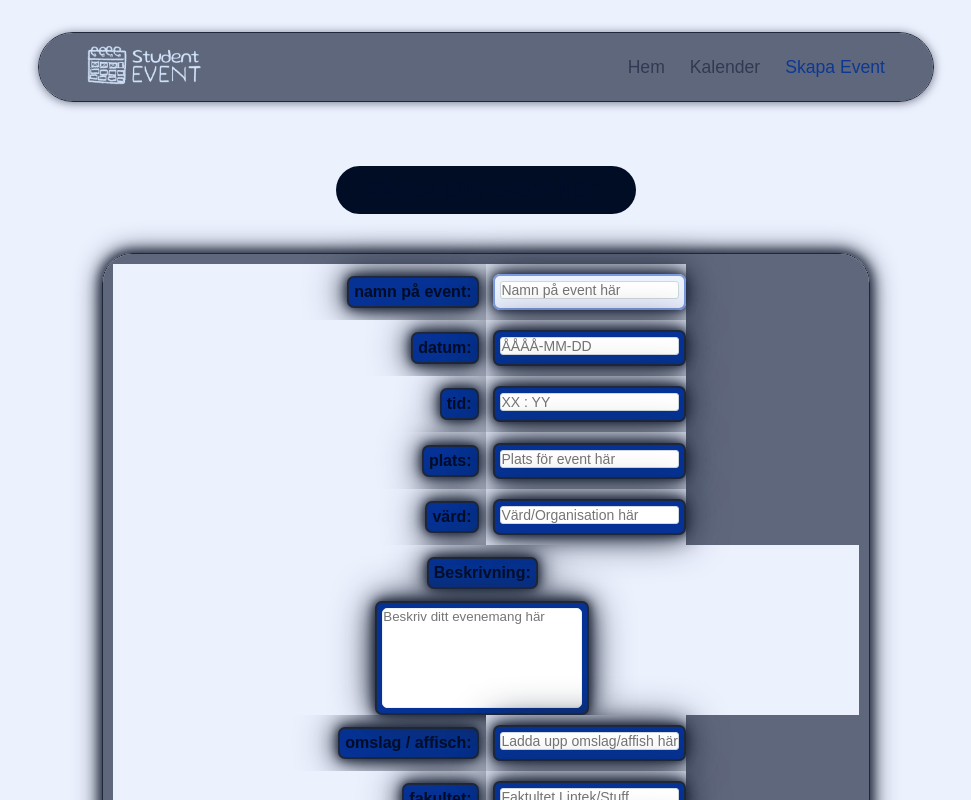
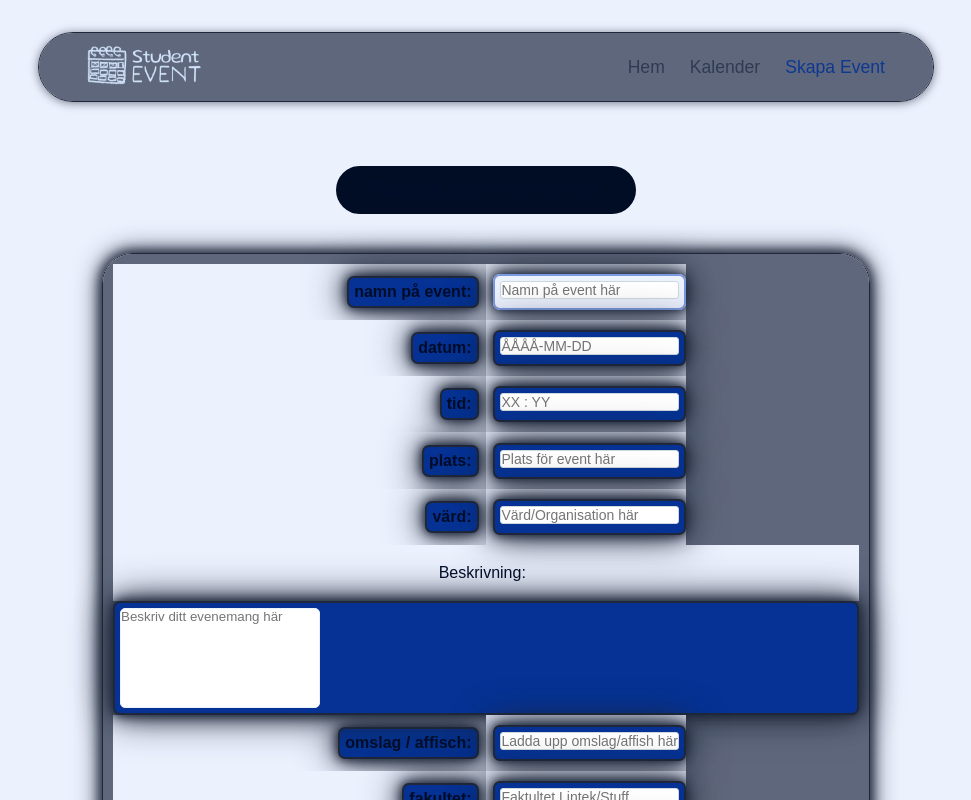
Before and after one commit to Asiyn/student-event, a Next.js app: page /create-event in a window 1280 px wide. Shown: the top 800 px of the page, without its empty margins (154-1125 px from the left). Built offline with nearby package versions, Linux system fonts and the light colour scheme.

Commit message:
Styling create-event-page mm. Något är sjukt fel wtf

```diff
--- /dev/null
+++ b/src/app/components/formBuilder.tsx
@@ -0,0 +1,13 @@
+import React from "react";
+import styles from "./create-event/createEvent.module.css";
+
+export default function formBuilder(row: string, label: string) {
+  return (
+    <div
+      className={styles.bodyFlex}
+      style={{ gridRow: row, gridColumn: "1" }}
+    >
+      <p className={styles.bodyText}>{label}</p>
+    </div>
+  );
+}
--- a/src/app/create-event/page.tsx
+++ b/src/app/create-event/page.tsx
@@ -1,5 +1,7 @@
 import Navbar from "../components/navbar";
 import styles from "./createEvent.module.css";
+
+import formBuilder from "../components/formBuilder";
 
 export const metadata = {
   title: "Skapa Event | StudentEvent",
@@ -9,9 +11,10 @@ export default function CreateEvent() {
   return (
     <>
       <Navbar />
-      <div className={styles.headFlex}>
-        <p className={styles.headText}>Skapa ditt event här:</p>
-      </div>
+           <div
+            className={styles.headFlex}>
+            <p className={styles.headText}>Skapa ditt event här</p>
+          </div>
       <div className={styles.container}>
         <div className={styles.grid}>
           <div
@@ -48,7 +51,7 @@ export default function CreateEvent() {
             className={styles.descFlex}
             style={{ gridRow: "6", gridColumn: "1 /span 2" }}
           >
-            <p className={styles.bodyText}>Beskrivning:</p>
+            <p className={styles.descText}>Beskrivning:</p>
           </div>
           <div
             className={styles.bodyFlex}
@@ -94,11 +97,13 @@ export default function CreateEvent() {
                 maxLength={10}
               />
             </p>
+
           </div>
           <div
             className={styles.bodyFlexRHS}
             style={{ gridRow: "3", gridColumn: "2" }}
           >
+
             <p className={styles.bodyText}>
               <textarea
                 className={styles.textInput}
@@ -106,11 +111,13 @@ export default function CreateEvent() {
                 rows={1}
               />
             </p>
+
           </div>
           <div
             className={styles.bodyFlexRHS}
             style={{ gridRow: "4", gridColumn: "2" }}
           >
+
             <p className={styles.bodyText}>
               <textarea
                 className={styles.textInput}
@@ -118,11 +125,13 @@ export default function CreateEvent() {
                 rows={1}
               />
             </p>
+
           </div>
           <div
             className={styles.bodyFlexRHS}
             style={{ gridRow: "5", gridColumn: "2" }}
           >
+
             <p className={styles.bodyText}>
               <textarea
                 className={styles.textInput}
@@ -130,11 +139,13 @@ export default function CreateEvent() {
                 rows={1}
               />
             </p>
+
           </div>
           <div
-            className={styles.descFlex}
+            className={styles.descFlexInputText}
             style={{ gridRow: "7", gridColumn: "1 /span 2" }}
           >
+
             <p className={styles.bodyText}>
               <textarea
                 className={styles.descInputText}
@@ -142,11 +153,13 @@ export default function CreateEvent() {
                 maxLength={250}
               />
             </p>
+
           </div>
           <div
             className={styles.bodyFlexRHS}
             style={{ gridRow: "8", gridColumn: "2" }}
           >
+
             <p className={styles.bodyText}>
               <textarea
                 className={styles.textInput}
@@ -154,11 +167,13 @@ export default function CreateEvent() {
                 rows={1}
               />
             </p>
+
           </div>
           <div
             className={styles.bodyFlexRHS}
             style={{ gridRow: "9", gridColumn: "2" }}
           >
+
             <p className={styles.bodyText}>
               <textarea
                 className={styles.textInput}
@@ -167,6 +182,7 @@ export default function CreateEvent() {
               />
             </p>
           </div>{" "}
+
           <div
             className={styles.bodyFlexRHS}
             style={{ gridRow: "10", gridColumn: "2" }}
@@ -178,6 +194,7 @@ export default function CreateEvent() {
                 rows={1}
               />
             </p>
+
           </div>
         </div>
       </div>
```
Also changed, not shown: 1 other file (tests, documents, lock files or other folders).
